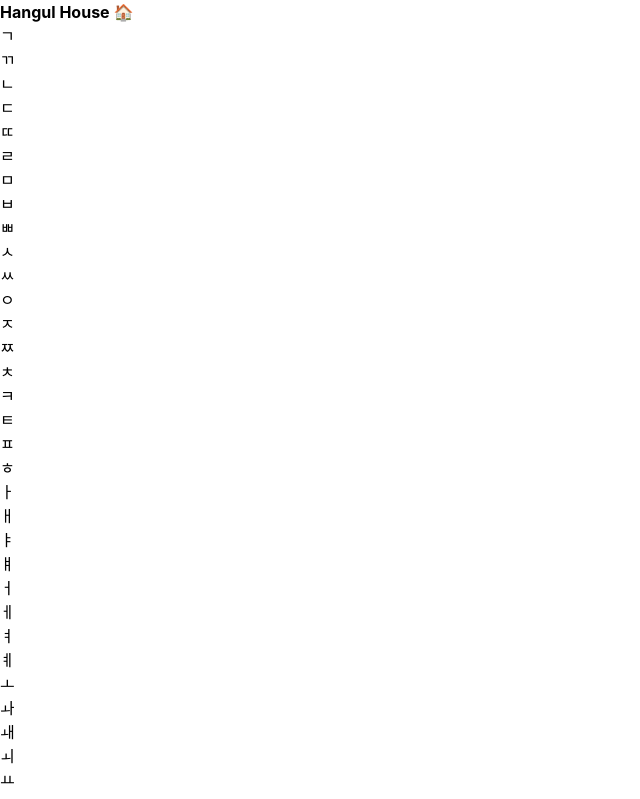
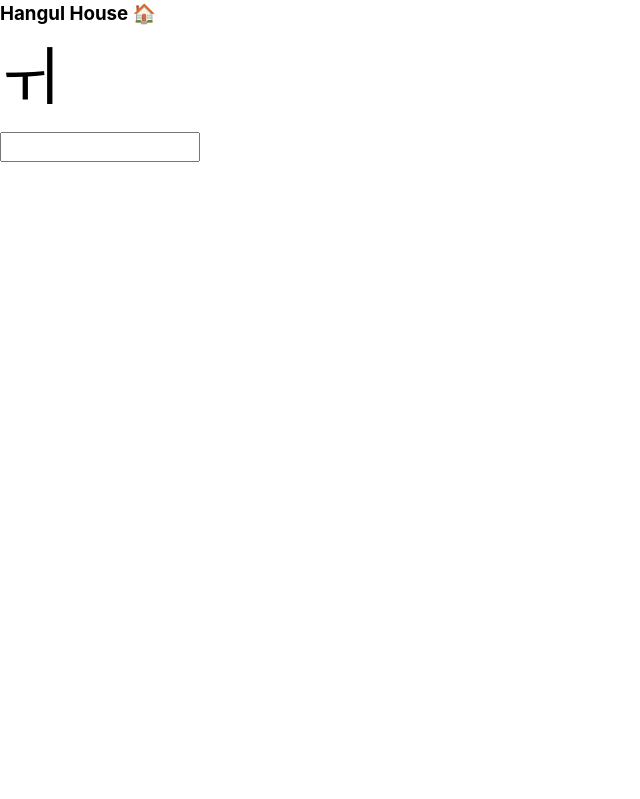
Before and after one commit to ssamkough/hangul-house-website, a Next.js app: page / in a window 1280 px wide. Shown: the top 799 px of the page, without its empty margins (0-640 px from the left). Built offline with nearby package versions, Linux system fonts and the light colour scheme.

Commit message:
made game

```diff
--- a/next.config.js
+++ b/next.config.js
@@ -1,6 +1,6 @@
 /** @type {import('next').NextConfig} */
 const nextConfig = {
-  reactStrictMode: true,
-}
+    reactStrictMode: true,
+};
 
-module.exports = nextConfig
+module.exports = nextConfig;
--- a/pages/_app.tsx
+++ b/pages/_app.tsx
@@ -2,6 +2,6 @@ import type { AppProps } from 'next/app';
 import React from 'react';
 import '../styles/globals.css';
 
-const _app = ({ Component, pageProps }: AppProps): React.ReactElement => <Component {...pageProps} />
+const _app = ({ Component, pageProps }: AppProps): React.ReactElement => <Component {...pageProps} />;
 
 export default _app;
--- a/pages/components/Container.tsx
+++ b/pages/components/Container.tsx
@@ -1,25 +1,26 @@
-import Head from "next/head";
-import React from "react";
+import Head from 'next/head';
+import React from 'react';
 import styled from 'styled-components';
 
 interface Props {
-  children: React.ComponentPropsWithoutRef<"div">["children"];
+    children: React.ComponentPropsWithoutRef<'div'>['children'];
 }
-
 
 const Body = styled.div`
     width: 100%;
     height: 100%;
-`
+`;
+
+const TITLE = 'Hangul House';
 
 const Container = ({ children }: Props): React.ReactElement => (
     <div>
         <Head>
             <link rel="icon" type="image/x-icon" href="/favicon.png" />
-      <title>Hangul House</title>
+            <title>{TITLE}</title>
         </Head>
         <Body>
-        <h4>Hangul House 🏠</h4>
+            <h3>{TITLE} 🏠</h3>
             {children}
         </Body>
     </div>
--- a/pages/constants.ts
+++ b/pages/constants.ts
@@ -1,8 +1,46 @@
-type HangulLetter = 'ㄱ' | 'ㄲ' | 'ㄴ' | 'ㄷ' | 'ㄸ' | 'ㄹ' | 'ㅁ' | 'ㅂ' | 'ㅃ' | 'ㅅ' |
-'ㅆ' | 'ㅇ' | 'ㅈ' | 'ㅉ' | 'ㅊ' | 'ㅋ' | 'ㅌ' | 'ㅍ' | 'ㅎ' | 'ㅏ' | 'ㅐ' | 'ㅑ' | 'ㅒ' | 'ㅓ' | 'ㅔ' |
-'ㅕ' | 'ㅖ' | 'ㅗ' | 'ㅘ' | 'ㅙ' | 'ㅚ' | 'ㅛ' | 'ㅜ' | 'ㅝ' | 'ㅞ' | 'ㅟ' | 'ㅠ' | 'ㅡ' | 'ㅢ' | 'ㅣ';
+export type HangulLetter =
+    | 'ㄱ'
+    | 'ㄲ'
+    | 'ㄴ'
+    | 'ㄷ'
+    | 'ㄸ'
+    | 'ㄹ'
+    | 'ㅁ'
+    | 'ㅂ'
+    | 'ㅃ'
+    | 'ㅅ'
+    | 'ㅆ'
+    | 'ㅇ'
+    | 'ㅈ'
+    | 'ㅉ'
+    | 'ㅊ'
+    | 'ㅋ'
+    | 'ㅌ'
+    | 'ㅍ'
+    | 'ㅎ'
+    | 'ㅏ'
+    | 'ㅐ'
+    | 'ㅑ'
+    | 'ㅒ'
+    | 'ㅓ'
+    | 'ㅔ'
+    | 'ㅕ'
+    | 'ㅖ'
+    | 'ㅗ'
+    | 'ㅘ'
+    | 'ㅙ'
+    | 'ㅚ'
+    | 'ㅛ'
+    | 'ㅜ'
+    | 'ㅝ'
+    | 'ㅞ'
+    | 'ㅟ'
+    | 'ㅠ'
+    | 'ㅡ'
+    | 'ㅢ'
+    | 'ㅣ';
 
-interface HangulLetterDetail {
+export interface HangulLetterDetail {
     letter: HangulLetter;
     name: string;
     nameInKorean: string;
@@ -248,7 +286,7 @@ export const hanguAlphabet: HangulLetterDetail[] = [
         name: 'eu',
         nameInKorean: '으',
         romaji: 'eu',
-        mnemonic: 'brook'
+        mnemonic: 'brook',
     },
     {
         letter: 'ㅢ',
@@ -261,6 +299,6 @@ export const hanguAlphabet: HangulLetterDetail[] = [
         name: 'i',
         nameInKorean: '이',
         romaji: 'ee',
-        mnemonic: 'tree'
+        mnemonic: 'tree',
     },
-]
+];
--- a/pages/index.tsx
+++ b/pages/index.tsx
@@ -1,16 +1,88 @@
-import React from 'react';
+import React, { useEffect, useState } from 'react';
+import styled from 'styled-components';
 import Container from './components/Container';
-import { hanguAlphabet } from './constants';
+import { hanguAlphabet, HangulLetterDetail } from './constants';
 
-const Home = (): React.ReactElement => (
-  <Container>
-    {hanguAlphabet.map((obj) =>
-   {
-     const {letter} = obj;
+const LetterStack = styled.div`
+    display: flex;
+    flex-direction: column;
+    gap: 8px;
+`;
+
+const Letter = styled.span`
+    font-size: 4em;
+`;
+
+const StyledInput = styled.input`
+    max-width: 200px;
+`;
+
+function shuffle(array: HangulLetterDetail[]) {
+    let currentIndex = array.length,
+        randomIndex;
+
+    // While there remain elements to shuffle.
+    while (currentIndex != 0) {
+        // Pick a remaining element.
+        randomIndex = Math.floor(Math.random() * currentIndex);
+        currentIndex--;
+
+        // And swap it with the current element.
+        [array[currentIndex], array[randomIndex]] = [array[randomIndex], array[currentIndex]];
+    }
+
+    return array;
+}
+
+const Home = (): React.ReactElement | null => {
+    const [currentLetterIndex, setCurrentLetterIndex] = useState<number>(0);
+    const [letterDetail, setLetterDetails] = useState<HangulLetterDetail>();
+    const [randomizedAlphabet, setRandomizedAlphabet] = useState<HangulLetterDetail[]>();
+    const [answerValue, setAnswerValue] = useState<string>();
+    const [score, setScore] = useState<number>(0);
+
+    const enterKeyPressed = (event: KeyboardEvent) => {
+        if (event.key === 'Enter' && currentLetterIndex < 40) {
+            if (letterDetail?.romaji === answerValue) {
+                setScore((currentScore) => currentScore + 100);
+            }
+            setCurrentLetterIndex((index) => index + 1);
+        }
+    };
+
+    useEffect(() => {
+        document.addEventListener('keydown', enterKeyPressed, false);
+        return () => {
+            document.removeEventListener('keydown', enterKeyPressed, false);
+        };
+    }, [enterKeyPressed]);
+
+    useEffect(() => {
+        setRandomizedAlphabet(shuffle(hanguAlphabet));
+    }, []);
+
+    useEffect(() => {
+        if (randomizedAlphabet) setLetterDetails(randomizedAlphabet[currentLetterIndex]);
+    }, [randomizedAlphabet, currentLetterIndex]);
+
     return (
-      <div key={letter}>{letter}</div>
-    )})}
-  </Container>
-)
+        <Container>
+            {currentLetterIndex == 40 ? (
+                <div>your score was: {score}</div>
+            ) : (
+                <LetterStack>
+                    <Letter>{letterDetail?.letter}</Letter>
+                    <StyledInput
+                        type="text"
+                        id="answer_value"
+                        name="answer_value"
+                        value={answerValue}
+                        onChange={(event) => setAnswerValue(event.target.value)}
+                    />
+                </LetterStack>
+            )}
+        </Container>
+    );
+};
 
-export default Home
+export default Home;
```
Also changed, not shown: package.json (+5 -2 lines), .babelrc, .eslintrc.js, .prettierrc.js, tsconfig.json (indentation only), 2 other files (tests, documents, lock files or other folders). Lines whose indentation alone changed are shown as unchanged.
